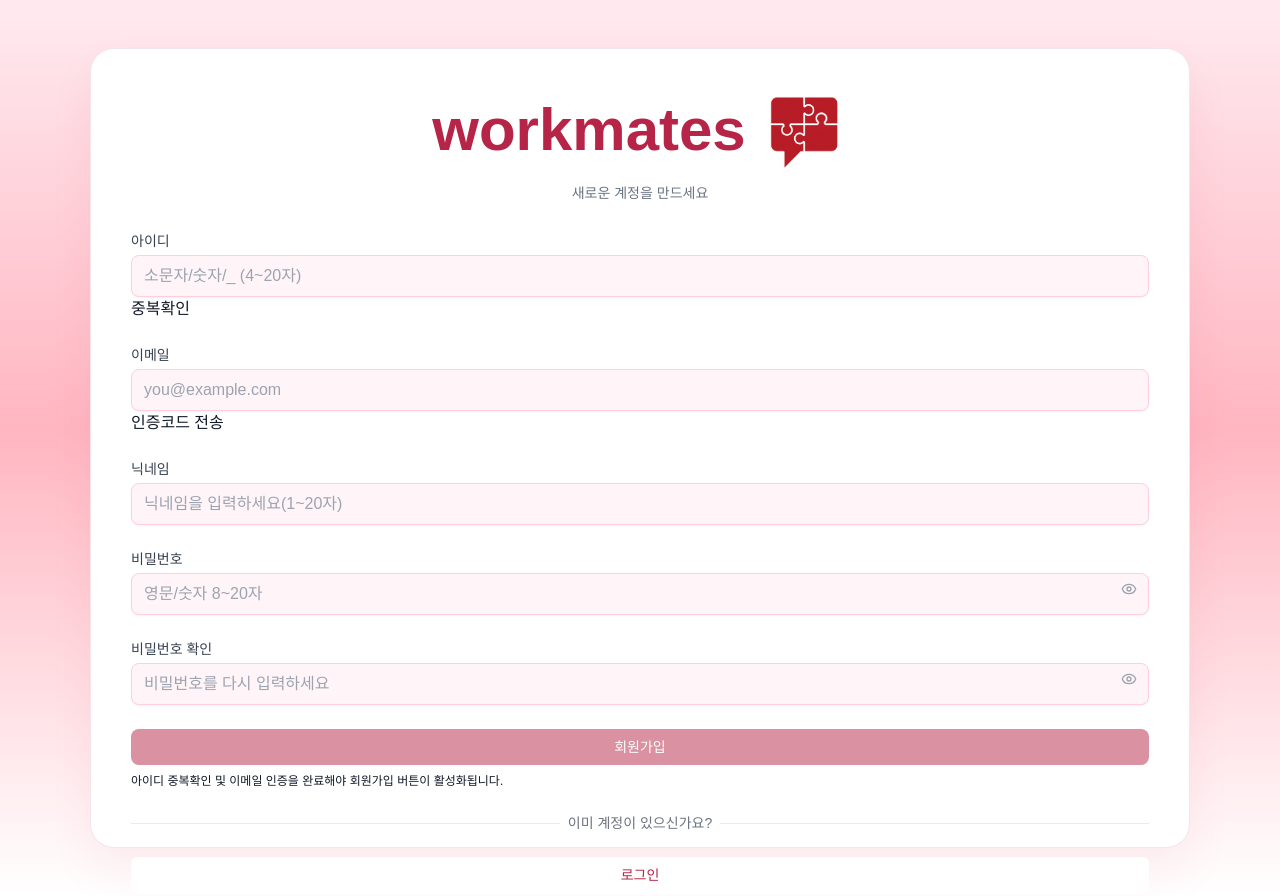
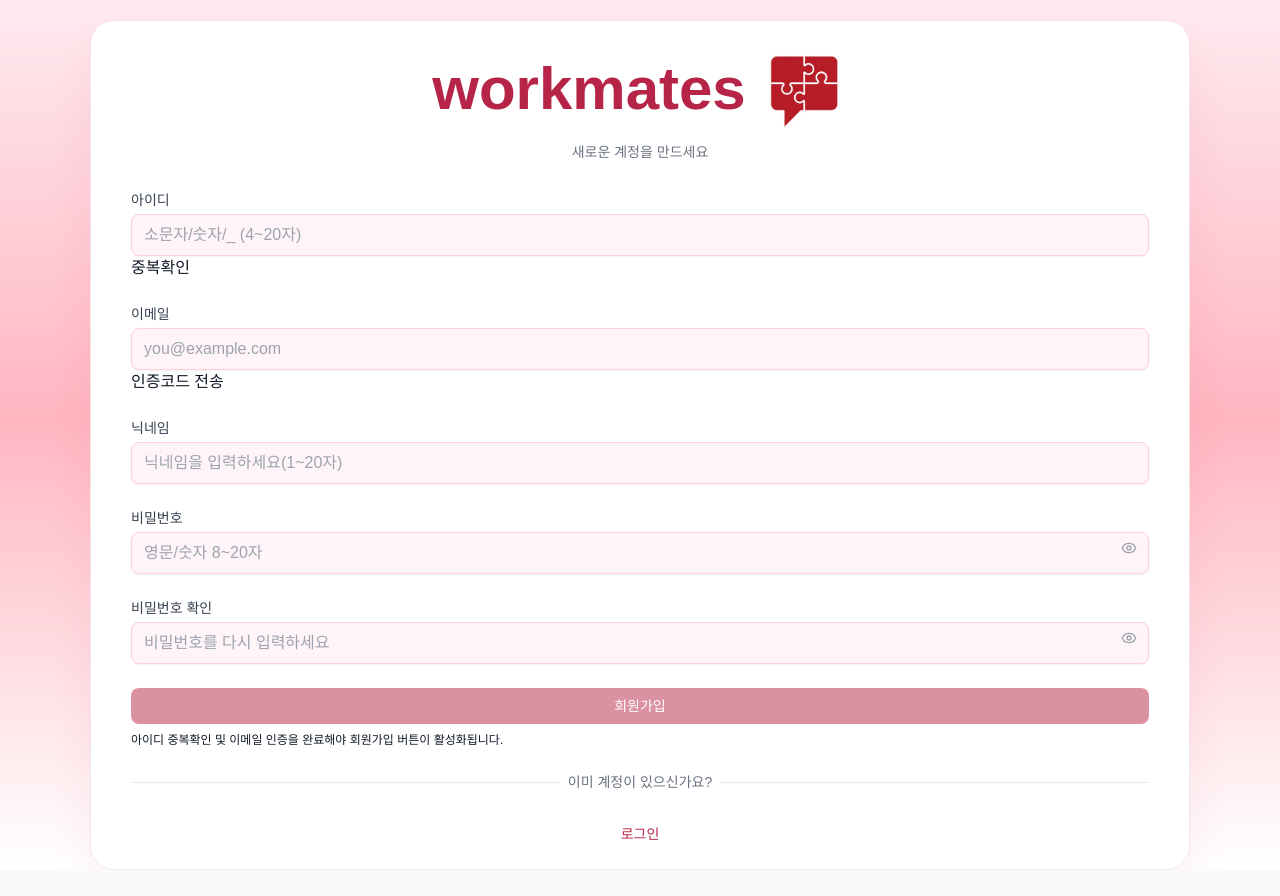
Before and after one commit to Gabia2nd-Overflow/Workmates, a React (Vite) app in the folder source/frontend/: page /signup in a window 1280 px wide. After the commit the page ends 870 px from the top, so only its background shows below. Built offline with nearby package versions, Linux system fonts and the light colour scheme; a web font is replaced by a local one.

Commit message:
페이지 jsx, css 수정

```diff
--- a/source/frontend/src/pages/SignUp.css
+++ b/source/frontend/src/pages/SignUp.css
@@ -5,14 +5,15 @@
   --field-bg: #fff5f8;
   --field-border: #ffcfdb;
 
-  --head-gap-top: 20px;
-  --head-gap-bottom: 28px;
+  --page-gap-top: 1rem;           /* 카드 위에 보이는 배경 여백(화면 맨 위 ↔ 카드) */
+  --gap-title-subtitle: 0.35rem;  /* 'workmates' 라인 ↔ '새로운 계정을 만드세요' */
+  --gap-subtitle-form: 0.1rem;      /* '새로운 계정을 만드세요' ↔ 폼(아이디~) */
 }
 
 /* 배경 그라데이션 */
 .page.page--signup {
-  @apply min-h-screen flex flex-col justify-center py-12 sm:px-6 lg:px-8;
-  padding-top: 2rem;
+  @apply min-h-screen flex flex-col justify-center sm:px-6 lg:px-8;
+  padding-top: var(--page-gap-top);
   background: linear-gradient(180deg, #ffeaf0 0%, var(--brand-light) 48%, #ffffff 100%);
 }
 
@@ -24,17 +25,17 @@
   justify-content: center; /* 자식(.signup__card) 가로 중앙 */
 }
 
-.signup__container--spaced { @apply mt-4; }
+.signup__container--spaced { @apply mt-1; }
 
 .signup__card {
   width: 1100px;
-  height: 800px;
+  height: 850px;
   @apply bg-white shadow sm:rounded-lg py-8 px-4 sm:px-10;
   border-radius: 24px;
   border: 1px solid var(--card-border);
   box-shadow: 0 24px 48px rgba(182, 37, 71, 0.06);
   max-width: 92vw;
-  padding-top: 1rem;
+  padding-top: 0.2rem;
 }
 
 /* 카드 내부의 상단 헤더 */
```
